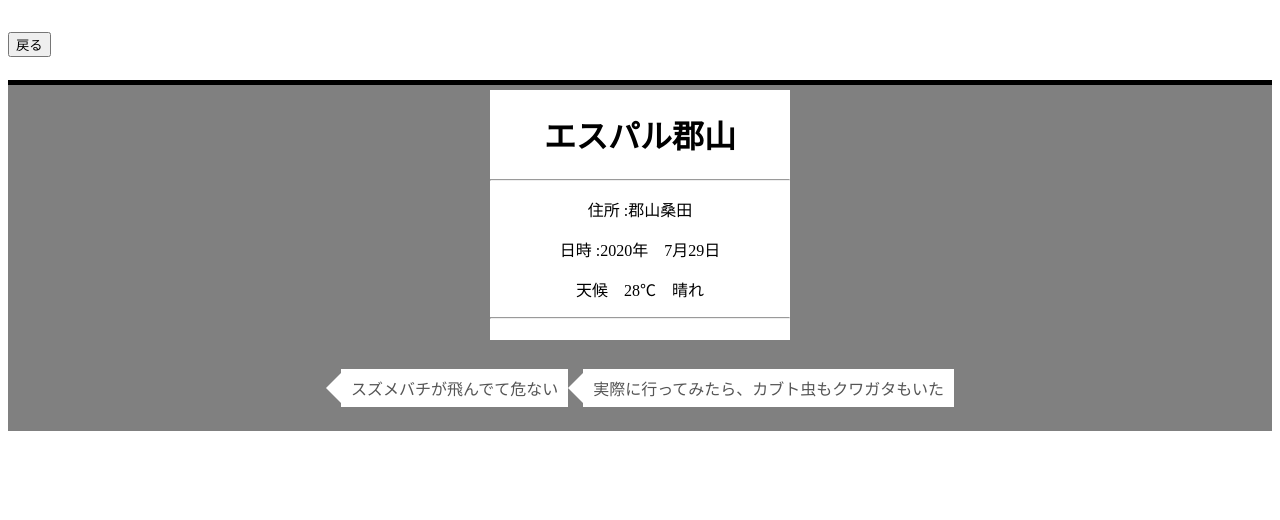
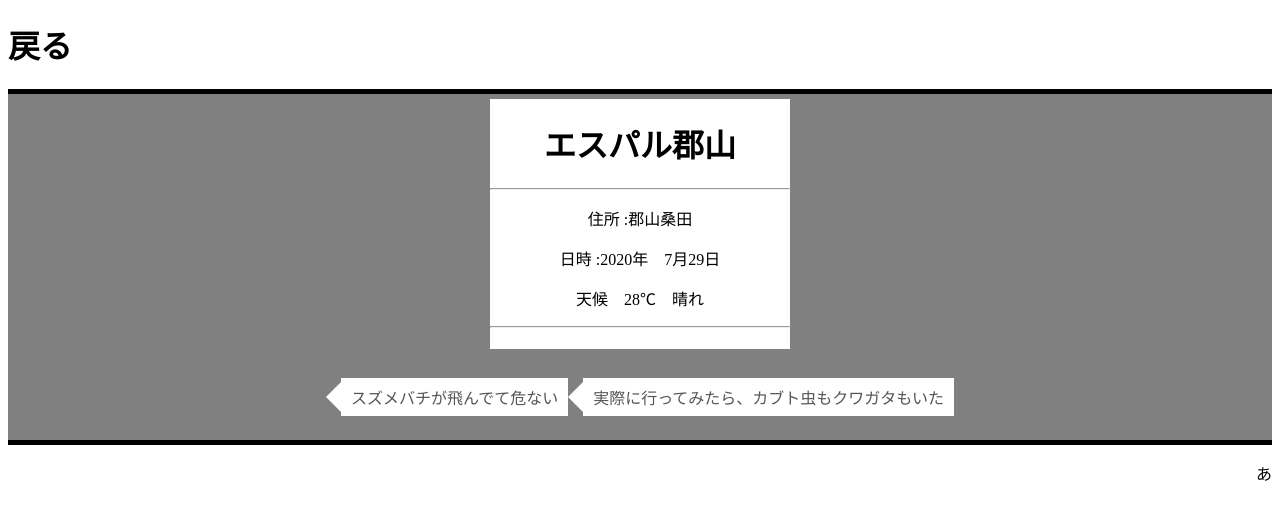
Before and after one commit to shion0223/E-team, an Angular app in the folder mushi-map-world/: page /detail in a window 1280 px wide. Shown: the top 520 px of the page. Built offline with nearby package versions, Linux system fonts and the light colour scheme.

Commit message:
Revert "画面遷移"
This reverts commit bda55310645e374c70b9cf0db61d206c9bdd2381.

```diff
--- a/mushi-map-world/src/app/pages/detail/detail.component.html
+++ b/mushi-map-world/src/app/pages/detail/detail.component.html
@@ -1,6 +1,6 @@
 <div class="background">
   <div class = "back">
-      <h1><button type ="button0" (click)="onClick()">戻る</button></h1>
+      <h1>戻る</h1>
   </div>
   <div class = "abc">
     <div class = "information">
@@ -18,5 +18,7 @@
   <div class = "thread">
     <p>実際に行ってみたら、カブト虫もクワガタもいた</p>
   </div>
-
+  <div class = "btn">
+    <p>あ</p>
+  </div>
 </div>
--- a/mushi-map-world/src/app/pages/detail/detail.component.scss
+++ b/mushi-map-world/src/app/pages/detail/detail.component.scss
@@ -64,13 +64,3 @@
   padding: 0;
   margin: 0;
 }
-
-.button0{
-  width: 70px;
-  height: 70px;
-  background-color: #c7c3c3;
-  border-radius: 100px;
-  margin-left: 30px;
-  margin-top: 25px;
-
-}
--- a/mushi-map-world/src/app/pages/detail/detail.component.ts
+++ b/mushi-map-world/src/app/pages/detail/detail.component.ts
@@ -13,6 +13,6 @@
   ngOnInit(): void {
   }
   onClick(){
-    this.router.navigate([''])
+    this.router.navigate(['home'])
   }
 }
```
